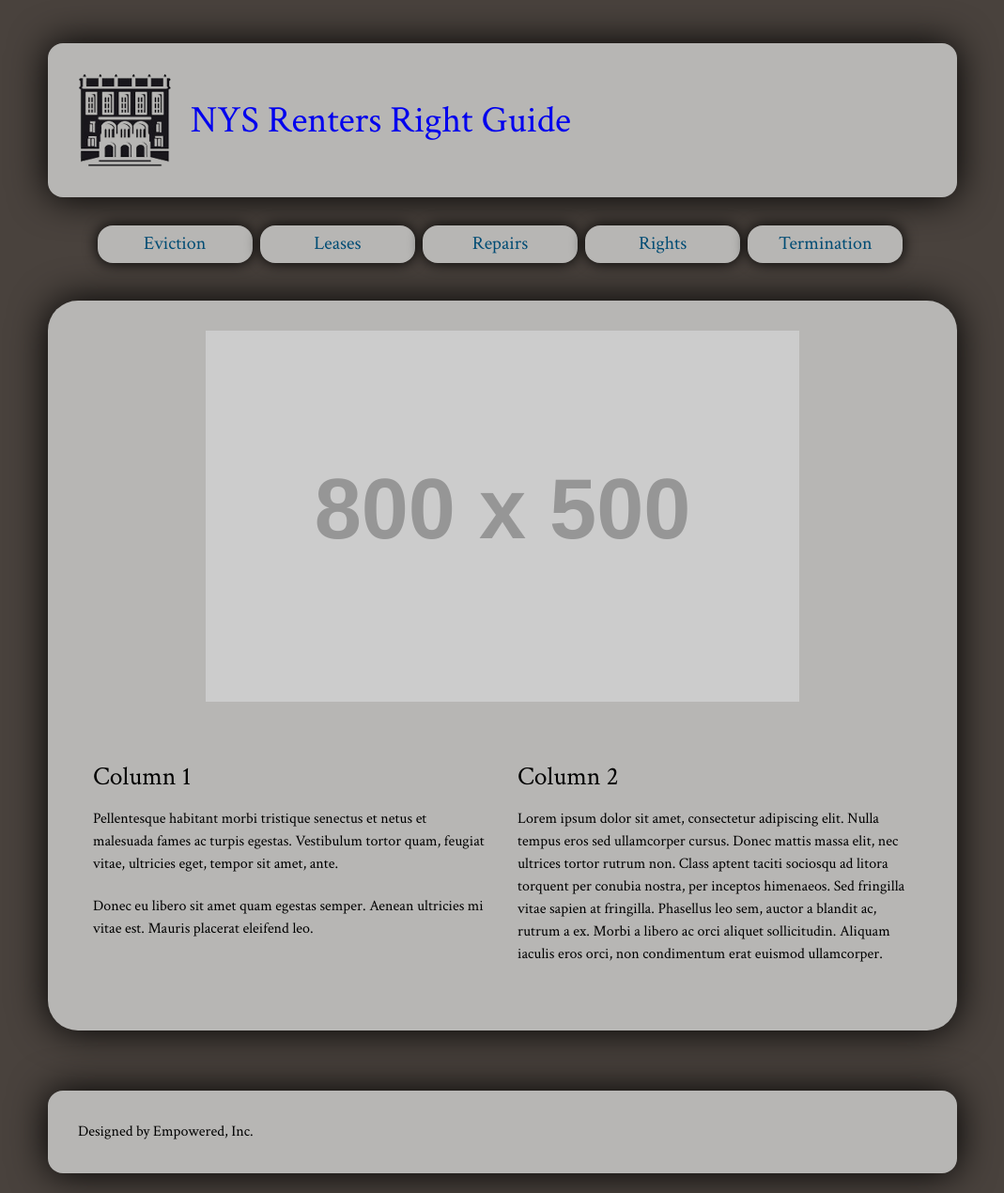
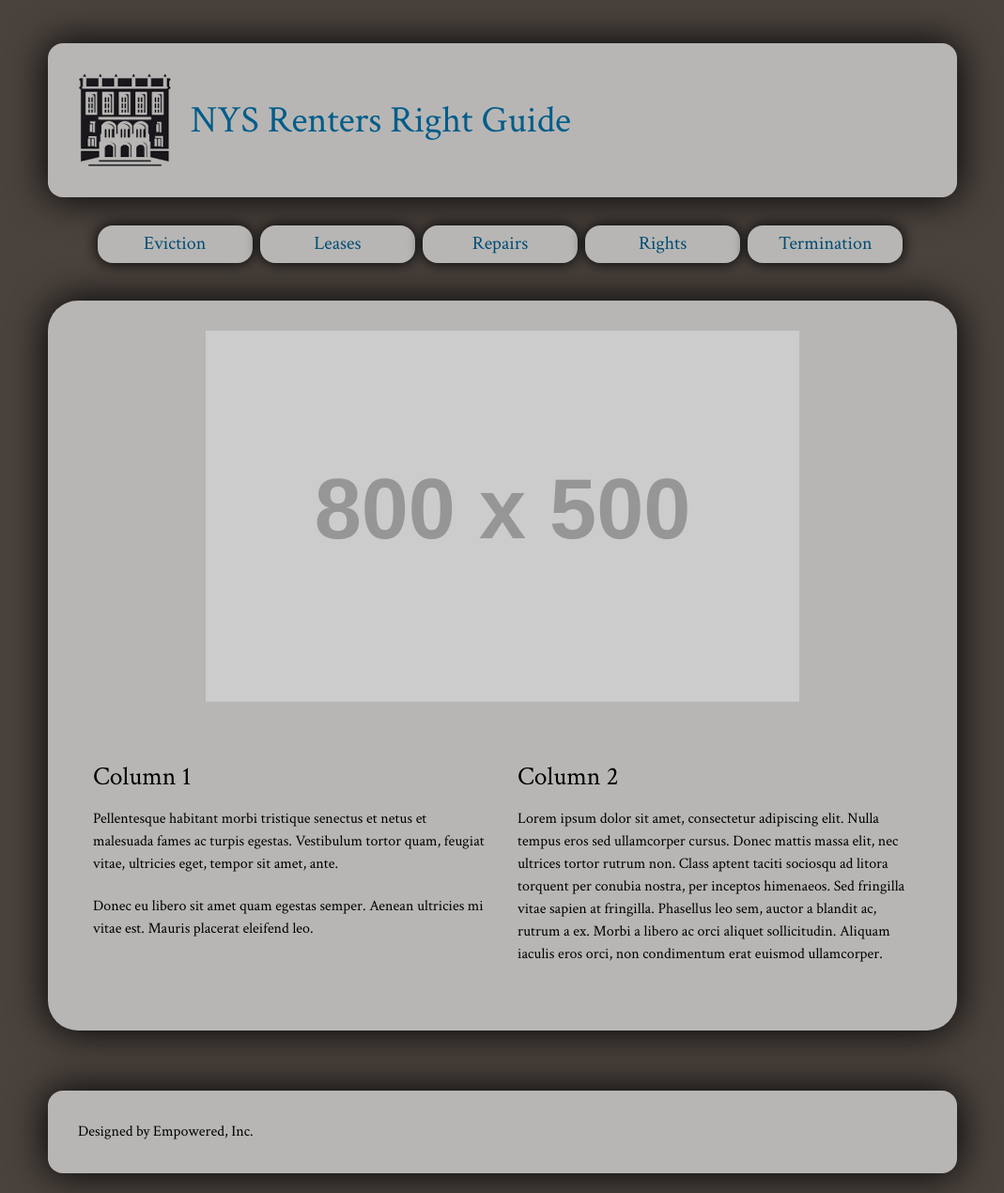
Before and after one commit to iinf362/team2, a Jekyll site: the page built from index.html, in a window 1280 px wide. Shown: the whole page at 94% size, without its empty margins (105-1174 px from the left). Built offline with Jekyll 4.4.1, drawn with Linux system fonts in a browser that asks for light colours.

Commit message:
Update style.css

```diff
--- a/css/style.css
+++ b/css/style.css
@@ -93,13 +93,13 @@ small, .font_small {font-size: 0.833em;}
 .title{
 	padding-left: 20px;
 	padding-top: 20px;
-	color: #005c8a;
 	font-size: 40px;
 	text-align: center;
 }
 
-.title a,.titlea:hover{
+.title a,.title a:hover{
 	text-decoration: none;
+        color: #005c8a;
 }
 
 .title-block {
```
